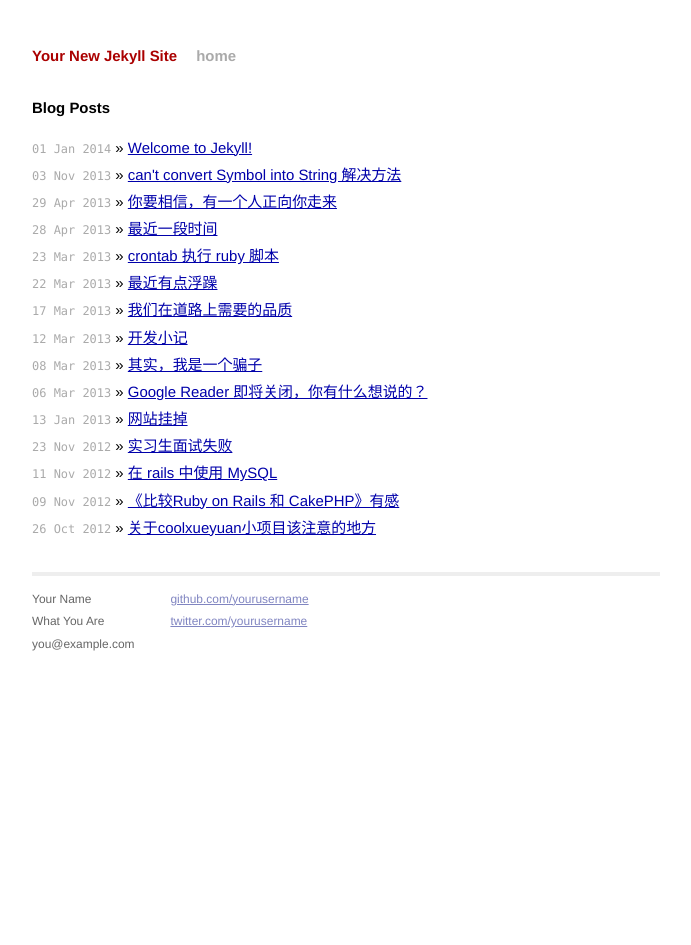
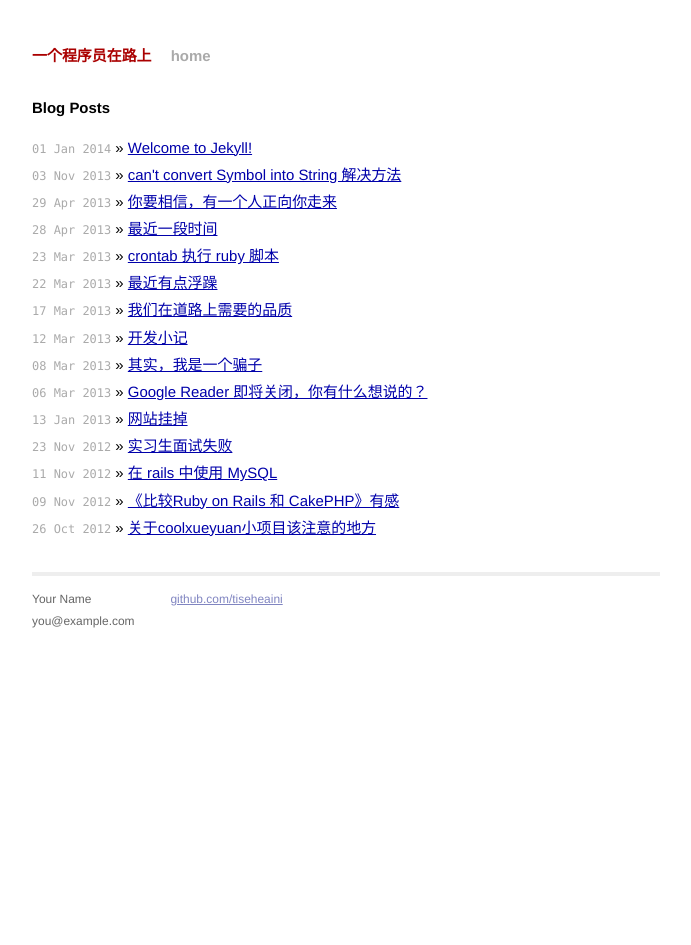
Before and after one commit to tiseheaini/tiseheaini.github.io, a Jekyll site: the page built from index.html, in a window 1280 px wide. Shown: the whole page, without its empty margins (294-985 px from the left). Built offline with Jekyll 4.4.1, drawn with Linux system fonts in a browser that asks for light colours; Markdown is read by kramdown in place of the engine named in the settings.

Commit message:
修改模板中的个人信息

```diff
--- a/_config.yml
+++ b/_config.yml
@@ -1,3 +1,3 @@
-name: Your New Jekyll Site
+name: "一个程序员在路上"
 markdown: redcarpet
 pygments: true
--- a/_layouts/default.html
+++ b/_layouts/default.html
@@ -27,14 +27,12 @@
             <div class="contact">
               <p>
                 Your Name<br />
-                What You Are<br />
                 you@example.com
               </p>
             </div>
             <div class="contact">
               <p>
-                <a href="https://github.com/yourusername">github.com/yourusername</a><br />
-                <a href="https://twitter.com/yourusername">twitter.com/yourusername</a><br />
+                <a href="https://github.com/tiseheaini">github.com/tiseheaini</a><br />
               </p>
             </div>
           </div>
--- a/index.html
+++ b/index.html
@@ -1,6 +1,6 @@
 ---
 layout: default
-title: Your New Jekyll Site
+title: "一个程序员在路上"
 ---
 
 <div id="home">
```
